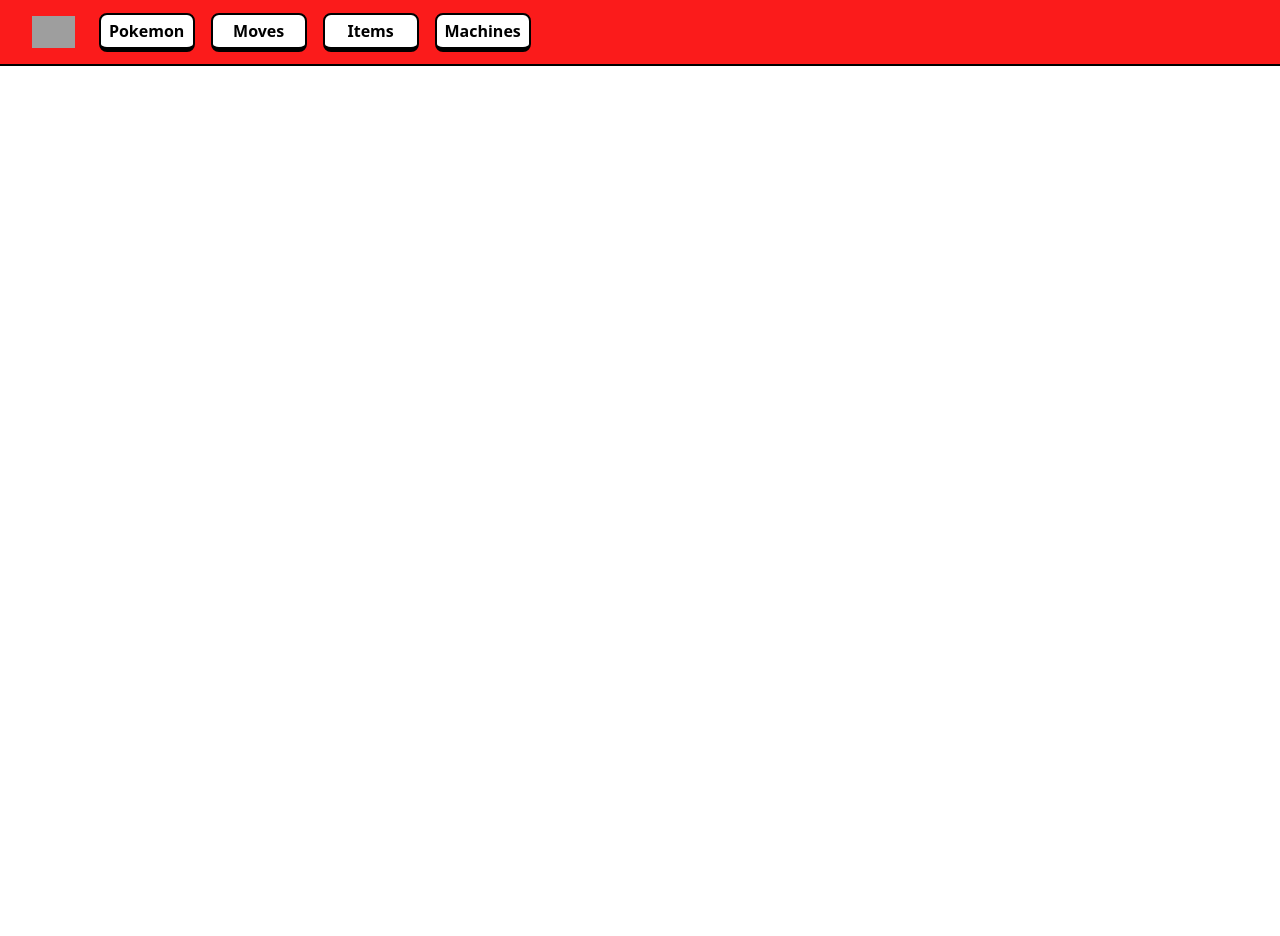
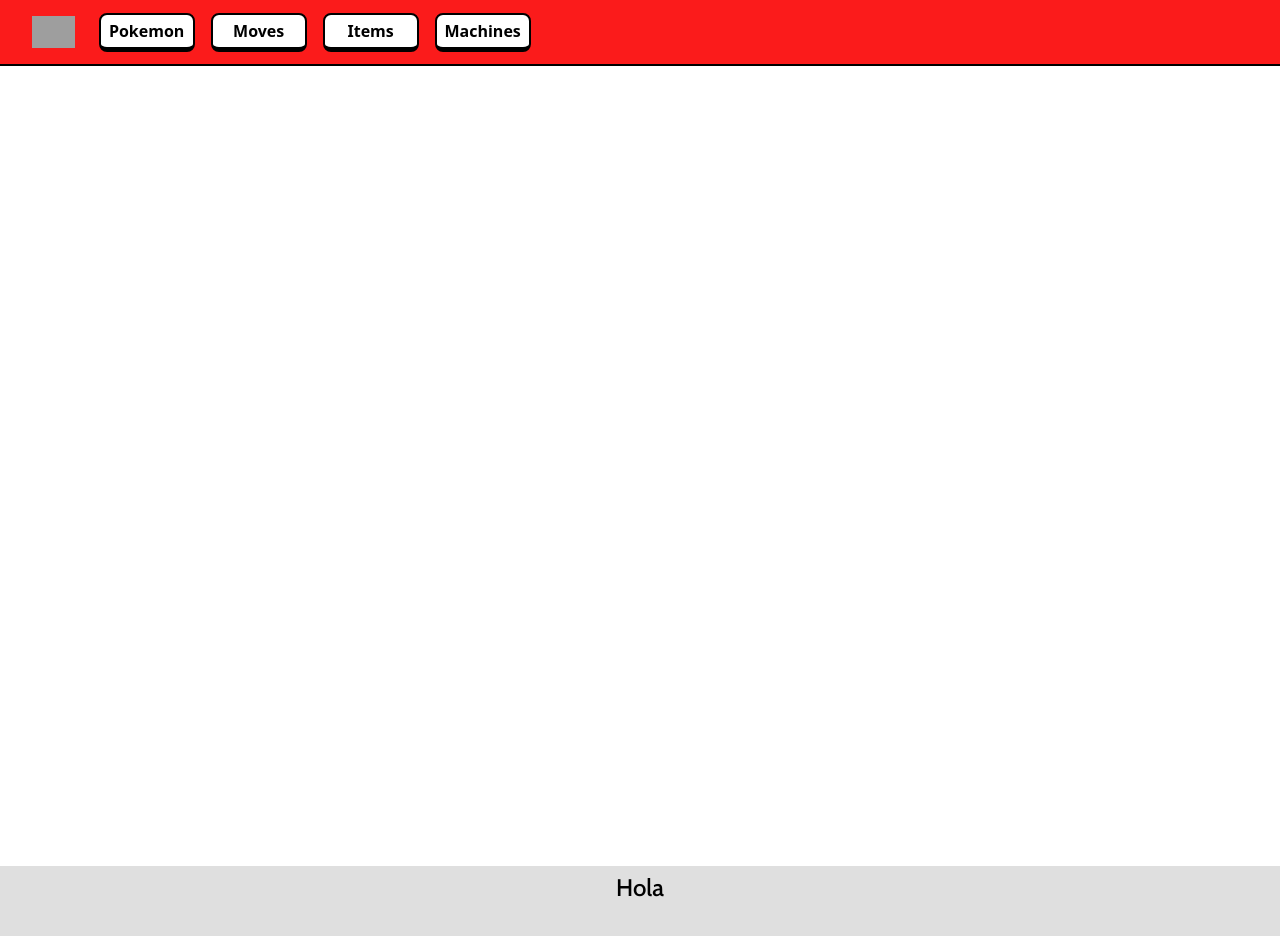
Before and after one commit to chuckbot/pokeblock, a Nuxt app: page / in a window 1280 px wide. Shown: the top 936 px of the page. Before the commit the page ends 800 px from the top, so only its background shows below. Built offline with nearby package versions, Linux system fonts and the light colour scheme; grey boxes are pictures that could not be loaded.

Commit message:
Footer Component

```diff
--- /dev/null
+++ b/components/Footer.vue
@@ -0,0 +1,6 @@
+<script setup lang="ts"></script>
+<template>
+  <footer class="min-h-[130px] border-t-4 border-t-[var(--tertiary-color)] bg-[var(--tertiary-color)] text-center">
+    <h3>Hola</h3>
+  </footer>
+</template>
--- a/layouts/default.vue
+++ b/layouts/default.vue
@@ -2,4 +2,8 @@
 
 <template>
   <Navbar />
+  <section class="min-h-screen">
+    <slot></slot>
+  </section>
+  <Footer />
 </template>
```
